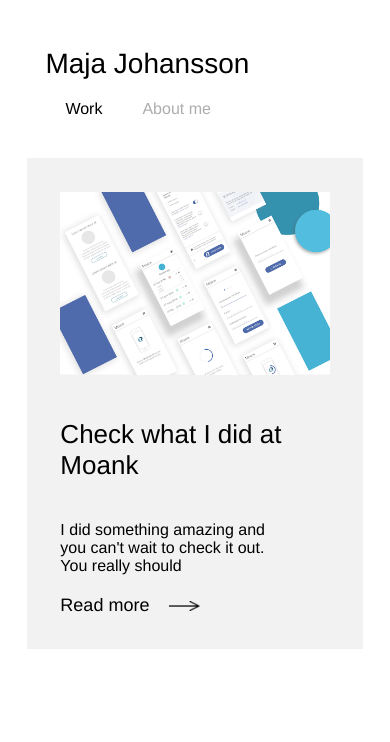
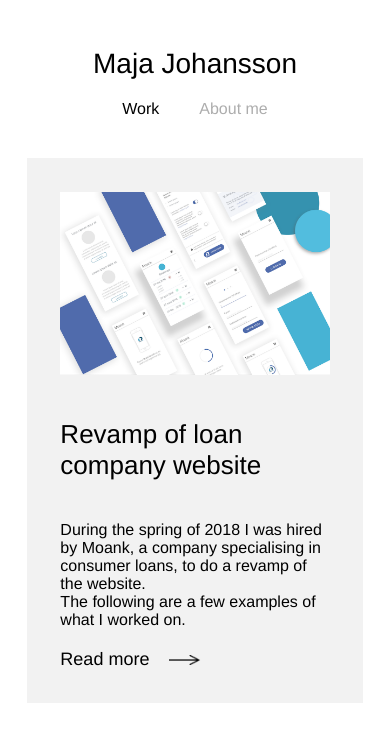
Before and after one commit to majajohansson/portfolio, a React app: page /#/ in a window 390 px wide. Shown: the top 742 px of the page. Built offline with nearby package versions, Linux system fonts and the light colour scheme.

Commit message:
Add content for the about me page

```diff
--- a/src/main.css
+++ b/src/main.css
@@ -4,8 +4,12 @@
 }
 
 a {
-  color: inherit;
+  color: #adadad;
   text-decoration: none;
+}
+
+a:hover {
+  text-decoration: underline;
 }
 
 .header {
@@ -86,6 +90,29 @@
   display: inline-block;
 }
 
+.profile__picture {
+  width: 30%;
+  border-radius: 50%;
+  display: inline-block;
+  vertical-align: middle;
+}
+
+.profile__description {
+  width: 50%;
+  padding: 0 10%;
+  display: inline-block;
+  vertical-align: middle;
+  text-align: justify;
+}
+
+.contact {
+  margin: 40px 0;
+}
+
+.contact__list__item {
+  margin: 10px 0;
+}
+
 @media (max-width: 900px) {
   .article {
     padding: 7.5%;
@@ -105,16 +132,36 @@
     position: static;
   }
 
+  .article__description__text {
+    width: 100%;
+  }
+
   .content {
     width: 80%;
     margin: auto;
     margin-top: 100px;
+  }
+
+  .profile__picture {
+    display: block;
+    width: 40%;
+    margin: auto;
+  }
+
+  .profile__description {
+    display: block;
+    width: 100%;
+    padding: 0;
   }
 }
 
 @media (max-width: 768px) {
   .article {
     padding: 10%;
+  }
+
+  .header {
+    text-align: center;
   }
 
   .header__title {
@@ -126,7 +173,7 @@
     margin-top: 20px;
     display: block;
     width: 100%;
-    text-align: left;
+    text-align: center;
   }
 
   .content {
--- a/src/pages/AboutMe.js
+++ b/src/pages/AboutMe.js
@@ -1,9 +1,23 @@
 import React from 'react';
 import { Page } from '../ui';
-
+import profilePicture from '../assets/maja.jpg';
 
 export default ({ match }) => (
   <Page match={match}>
-    Hello I am Maja
+    <div className="profile">
+      <img className="profile__picture" src={profilePicture} />
+      <div className="profile__description">
+        <p>My name is Maja. I’m a product design graduate looking for a UI/UX designer position. </p>
+        <p>Driven by problem solving, I love to design simple and beautiful digital experiences that create real value for end users.</p>
+        <p>I like to work closely to customers and I strongly believe that a good design can not be achieved without them. User feedback help me reflect on my work to improve it and create a better user experience.</p>
+      </div>
+    </div>
+    <div className="contact">
+      <p>Contact:</p>
+      <ul className="contact__list">
+        <li className="contact__list__item">Linkedin: <a href="https://www.linkedin.com/in/maja-johansson-998a20135/" target="_blank">Maja Johansson</a></li>
+        <li className="contact__list__item">Email: <a href="mailto:maja.johansson1993@gmail.com">maja.johansson1993@gmail.com</a></li>
+      </ul>
+    </div>
   </Page>
 )
--- a/src/pages/Home.js
+++ b/src/pages/Home.js
@@ -7,9 +7,10 @@
   <Page match={match}>
     <Article
       picture={articleMoankPicture}
-      title="Check what I did at Moank"
+      title="Revamp of loan company website"
     >
-      I did something amazing and you can't wait to check it out. You really should
+    During the spring of 2018 I was hired by Moank, a company specialising in consumer loans, to do a revamp of the website.<br />
+    The following are a few examples of what I worked on.
     </Article>
   </Page>
 )
```
Also changed, not shown: src/assets/maja.jpg (added).
